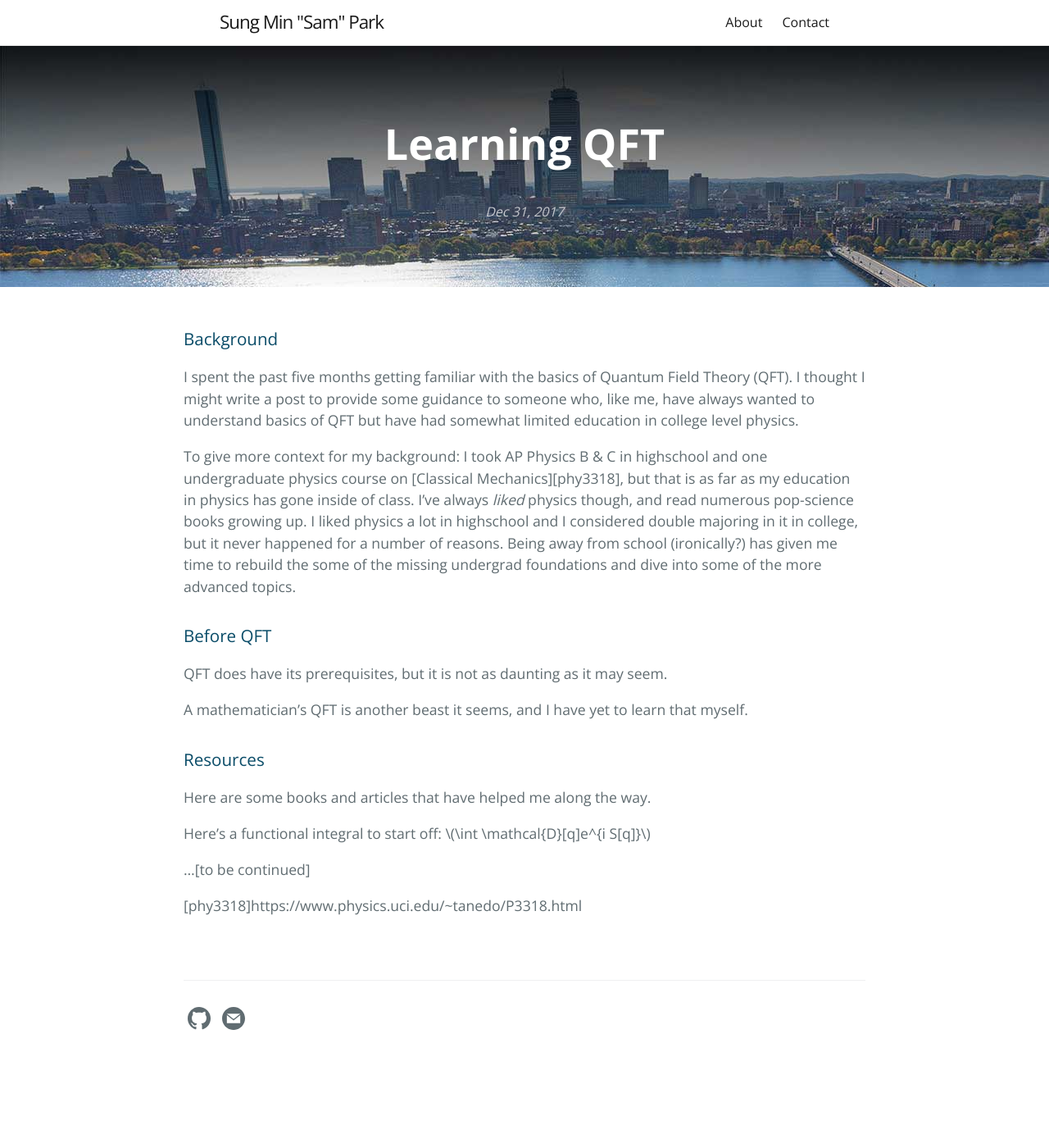
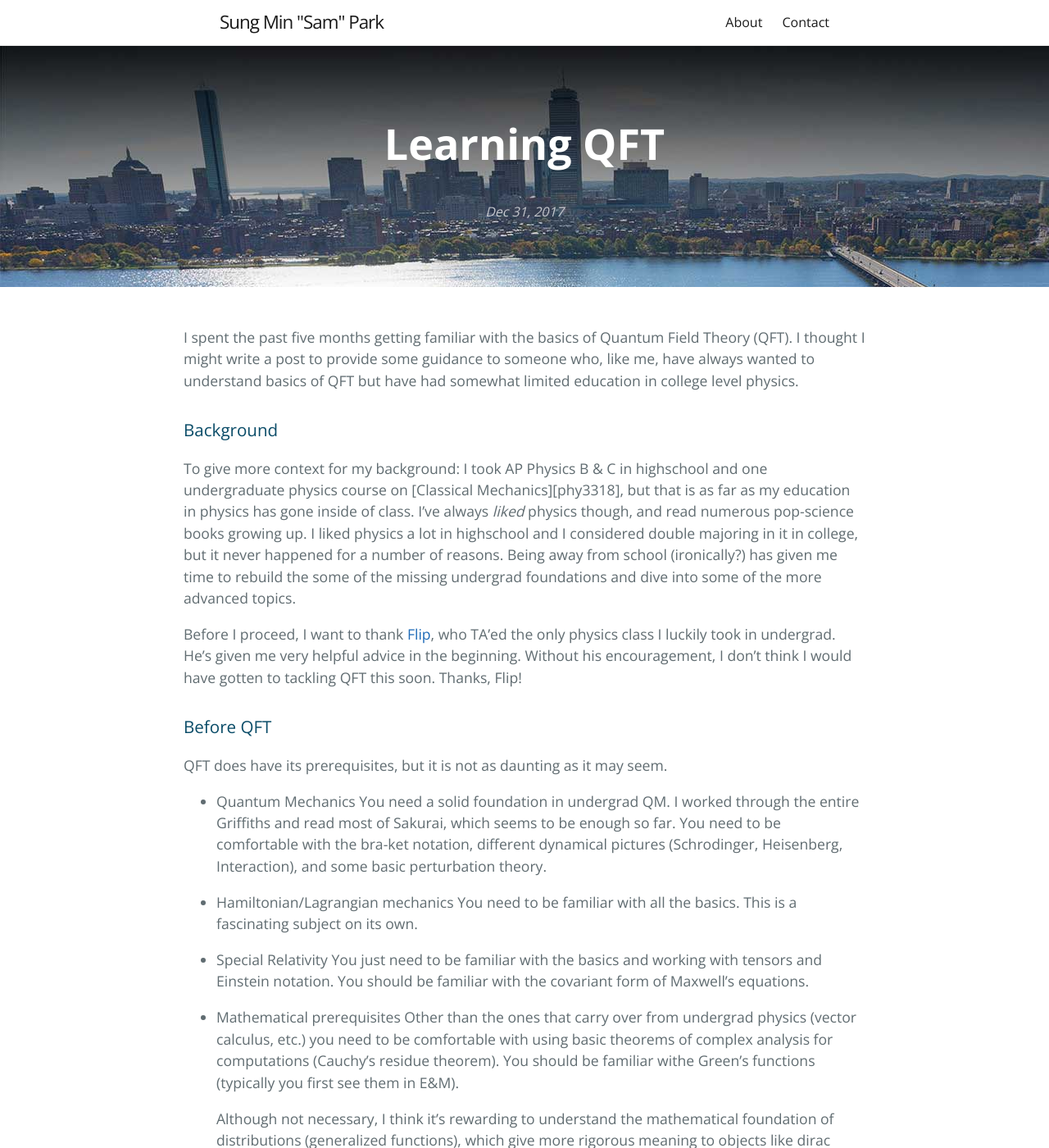
Before and after one commit to sung-max/sung-max.github.io, a Jekyll site: the page built from _posts/2017-12-31-Learning-QFT.markdown, in a window 1280 px wide and 1400 px high. Shown: the whole window at 82% size. Built offline with Jekyll 4.4.1, drawn with Linux system fonts in a browser that asks for light colours; our own code applies the rules of GitHub Pages for plain Markdown files; comment, search, counter and statistics services are not loaded; some of the changed text lies outside the part shown.

Commit message:
updated qft post

```diff
--- a/_posts/2017-12-31-Learning-QFT.markdown
+++ b/_posts/2017-12-31-Learning-QFT.markdown
@@ -5,28 +5,62 @@ categories:
 use_math: false
 comments: true
 ---
-### Background
+
 I spent the past five months getting familiar with the basics of Quantum Field Theory (QFT).
 I thought I might write a post to provide some guidance to someone who, like me, have always wanted to understand basics of QFT but have had somewhat
 limited education in college level physics.
 
+### Background
 To give more context for my background: I took AP Physics B & C in highschool and one undergraduate physics course on [Classical Mechanics][phy3318], but that is as far as my education in physics has gone inside of class.
 I've always *liked* physics though, and read numerous pop-science books growing up. I liked physics a lot in highschool and I considered double majoring in it in college, but it never happened for a number of reasons.
 Being away from school (ironically?) has given me time to rebuild the some of the missing undergrad foundations and dive into some of the more advanced topics.
+
+Before I proceed, I want to thank [Flip](http://physics.ucr.edu/~flip/), who TA'ed the only physics class I luckily took in undergrad. He's given me very helpful advice in the beginning. Without his encouragement, I don't think I would have gotten to tackling QFT this soon. Thanks, Flip!
 
 ### Before QFT
 
 QFT does have its prerequisites, but it is not as daunting as it may seem.
 
+* Quantum Mechanics
+    You need a solid foundation in undergrad QM. I worked through the entire Griffiths and read most of Sakurai, which seems to be enough so far. You need to be comfortable with the bra-ket notation, different dynamical pictures (Schrodinger, Heisenberg, Interaction), and some basic perturbation theory.
+
+* Hamiltonian/Lagrangian mechanics
+    You need to be familiar with all the basics. This is a fascinating subject on its own.
+
+* Special Relativity
+    You just need to be familiar with the basics and working with tensors and Einstein notation.
+    You should be familiar with the covariant form of Maxwell's equations.
+
+* Mathematical prerequisites
+    Other than the ones that carry over from undergrad physics (vector calculus, etc.) you need to be comfortable with
+    using basic theorems of complex analysis for computations (Cauchy's residue theorem).
+    You should be familiar withe Green's functions (typically you first see them in E&M).
+
+    Although not necessary, I think it's rewarding to understand the mathematical foundation of distributions (generalized functions), which give more rigorous meaning to objects like dirac delta, which physicists often sloppily deal with.
 
 
 
-A mathematician's QFT is another beast it seems, and I have yet to learn that myself.
+You do not need to know the following (though it would certainly help):
+* A full undergraduate course on E & M
+    For myself I just skimmed parts of David Tong's lecture notes to fill in
+
+* Classical Field Theory
+    If you're familiar with Hamiltonian/Lagrangian mechanics for particles the extension to fields is rather straightfoward (though still very amusing)
+
+
+Note: A mathematician's introduction to QFT (TQFT, for one) is another beast it seems, and I have yet to learn that myself.
+
+
+### Guidelines
+
+Although I'm a beginner myself, here are some targets that I think would have helped me navigate the area better when I first tried to learn QFT.
+
 
 
 ### Resources
 
 Here are some books and articles that have helped me along the way.
+
 
 
 Here's a functional integral to start off:
```
